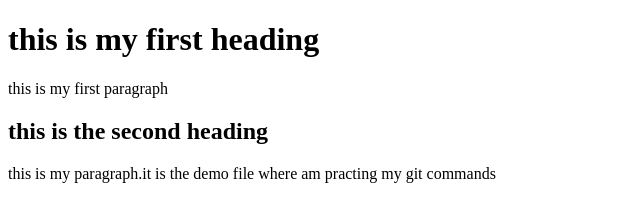
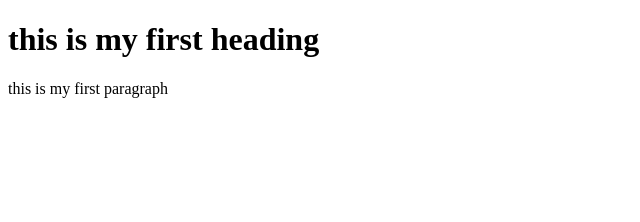
Before and after one commit to zainamer/bootcamp, a plain HTML site: page index.html in a window 1280 px wide. Shown: the whole page, without its empty margins (0-640 px from the left). Drawn offline with Linux system fonts and the light colour scheme.

Commit message:
inital commit

```diff
--- a/index.html
+++ b/index.html
@@ -8,9 +8,5 @@
 <body>
     <h1>this is my first heading</h1>
     <p>this is my first paragraph</p>
-    <h2>this is the second heading</h2>
-    <p>this is my paragraph.it is the demo file where am practing my git commands</p>
-
-
 </body>
 </html>
```
